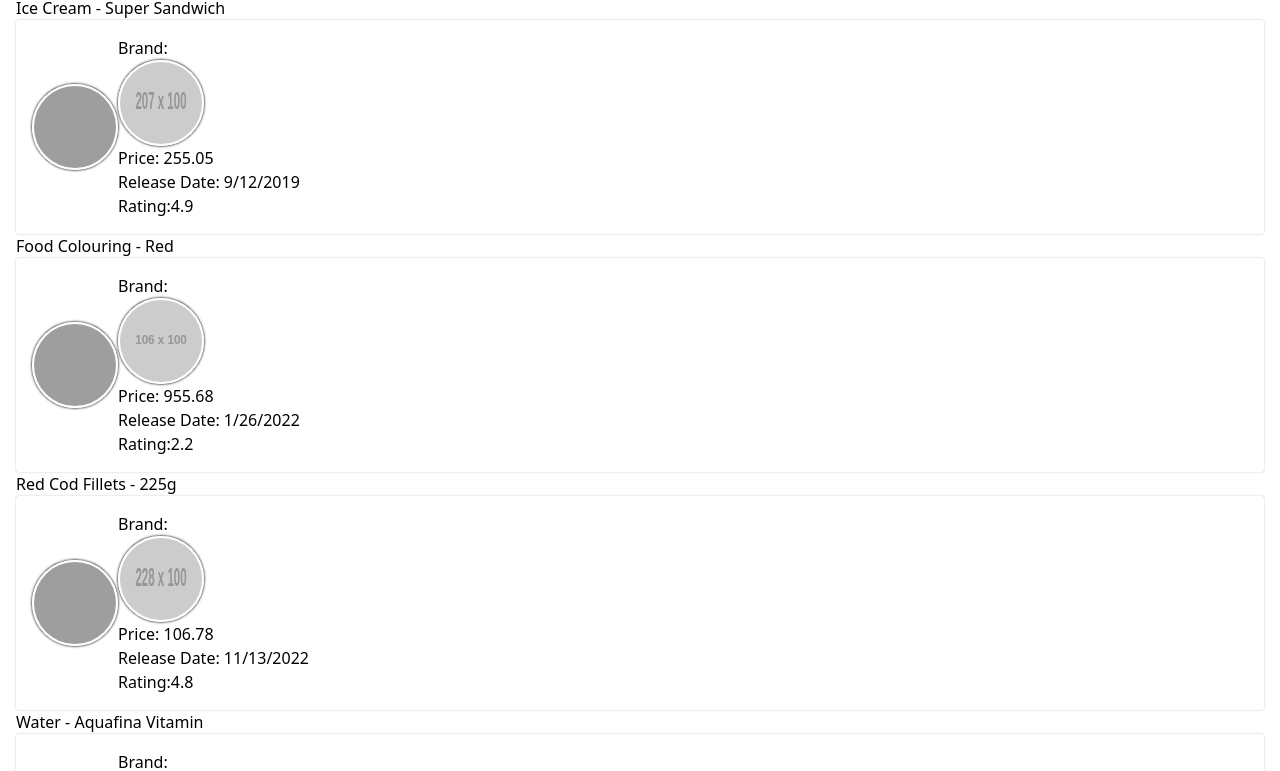
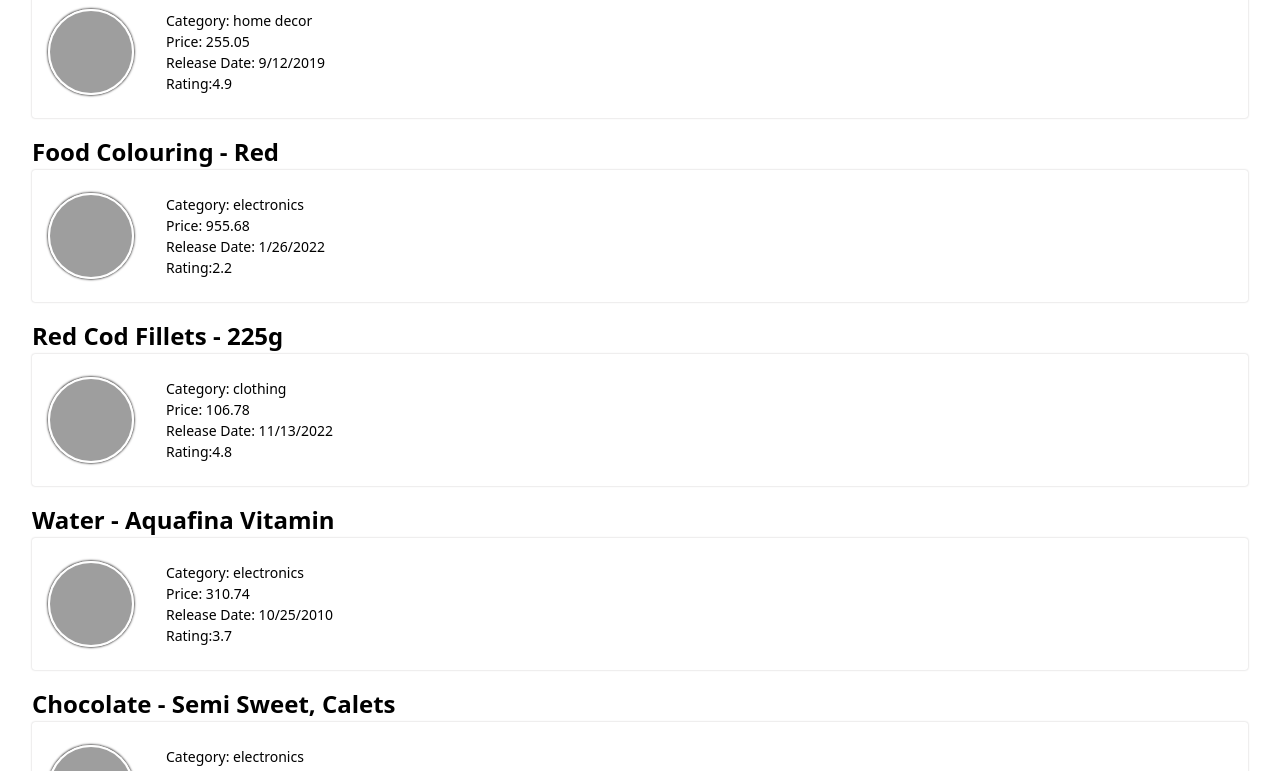
Before and after one commit to WalterLWY/dmit2008-assessment1, a website built with Vite: page index.html in a window 1280 px wide. Shown: the part 614-1385 px from the top of the page. Built offline with nearby package versions, Linux system fonts and the light colour scheme; grey boxes are pictures that could not be loaded; placeholder pictures from the web are drawn by us.

Commit message:
css updated

```diff
--- a/css/page.css
+++ b/css/page.css
@@ -8,7 +8,7 @@ h1{
 main{
     padding:3rem 1rem;
   }
-  .employee {
+  .product {
     padding: 0.5rem 1rem;
 
   }
@@ -22,7 +22,7 @@ main{
 
 
 
-  .employee h2 {
+  .product h2 {
     font-size: 1.5rem;
     font-weight: 600;
   }
@@ -37,7 +37,7 @@ main{
 
   }
 
-  .bio {
+  .info {
     font-size:14px;
     flex-grow: 1;
     margin-left: 1rem;
--- a/js/index.js
+++ b/js/index.js
@@ -6,6 +6,7 @@ let productStore = []
 async function getProductData (url) {
     const response = await fetch(url)
     productStore = [... await response.json()]
+    console.table(productStore[0])
     renderProduct(productStore)
 }
 
--- a/js/template.js
+++ b/js/template.js
@@ -1,4 +1,4 @@
-function productTemplate ({product_name, brand, price, release_date, rating, image_url, ...product}) {
+function productTemplate ({product_name, category, price, release_date, rating, image_url, ...product}) {
 
 
     const template = `
@@ -11,7 +11,7 @@ function productTemplate ({product_name, brand, price, release_date, rating, ima
 
       <div class="info">
         <ul>
-          <li>Brand: <img src="${brand}" alt="${product_name}"</li>
+          <li>Category: ${category}</li>
           <li>Price: ${price}</li>
           <li>Release Date: ${release_date}</li>
           <li>Rating:${rating}</li>
```
